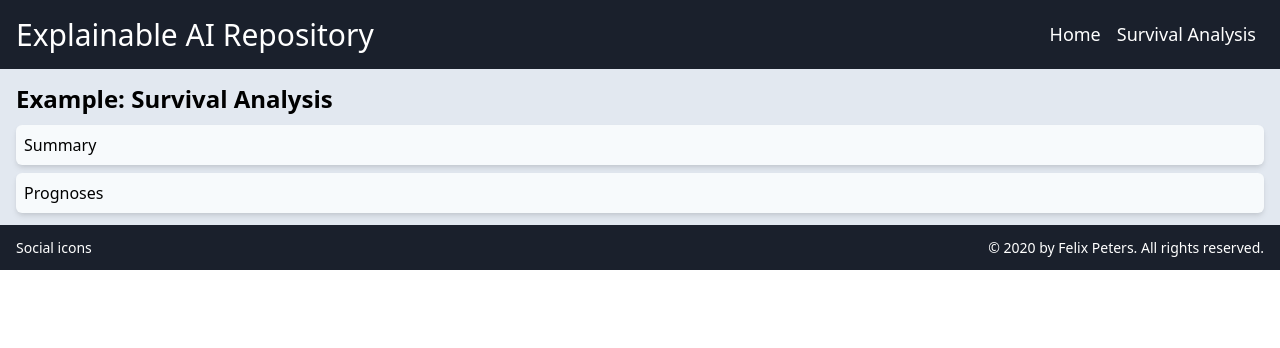
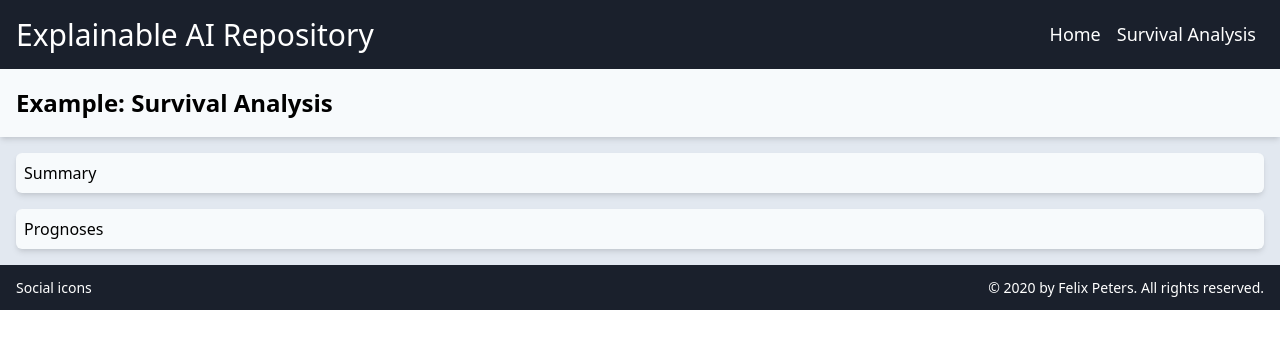
Before and after one commit to felixpeters/xai-ui, a React (Create React App) app: page /survival in a window 1280 px wide. Shown: the top 348 px of the page. Built offline with nearby package versions, Linux system fonts and the light colour scheme.

Commit message:
update layout of example page

```diff
--- a/public/index.html
+++ b/public/index.html
@@ -24,7 +24,7 @@
       work correctly both with client-side routing and a non-root public URL.
       Learn how to configure a non-root public URL by running `npm run build`.
     -->
-    <title>Explainable AI Interfaces</title>
+    <title>Explainable AI Repository</title>
   </head>
   <body>
     <noscript>You need to enable JavaScript to run this app.</noscript>
--- a/src/Survival.js
+++ b/src/Survival.js
@@ -2,8 +2,10 @@ import React from 'react';
 
 const Survival = () => {
   return (
-    <div class="flex flex-col bg-gray-300 px-4 py-3 mx-auto">
-      <h1 class="font-semibold text-2xl">Example: Survival Analysis</h1>
+    <div class="flex flex-col bg-gray-300">
+      <div class="bg-gray-100 shadow-md">
+        <h1 class="font-semibold text-2xl px-4 py-4">Example: Survival Analysis</h1>
+      </div>
       <SurvivalSummaryStatistics />
       <SurvivalData/>
     </div>
@@ -12,7 +14,7 @@ const Survival = () => {
 
 const SurvivalSummaryStatistics = () => {
   return (
-    <div class="bg-gray-100 p-2 mt-2 rounded-md shadow-md">
+    <div class="bg-gray-100 p-2 m-4 rounded-md shadow-md">
       <h2>Summary</h2>
     </div>
   );
@@ -20,7 +22,7 @@ const SurvivalSummaryStatistics = () => {
 
 const SurvivalData = () => {
   return (
-    <div class="bg-gray-100 p-2 mt-2 rounded-md shadow-md">
+    <div class="bg-gray-100 p-2 mx-4 mb-4 rounded-md shadow-md">
       <h2>Prognoses</h2>
     </div>
   );
```
